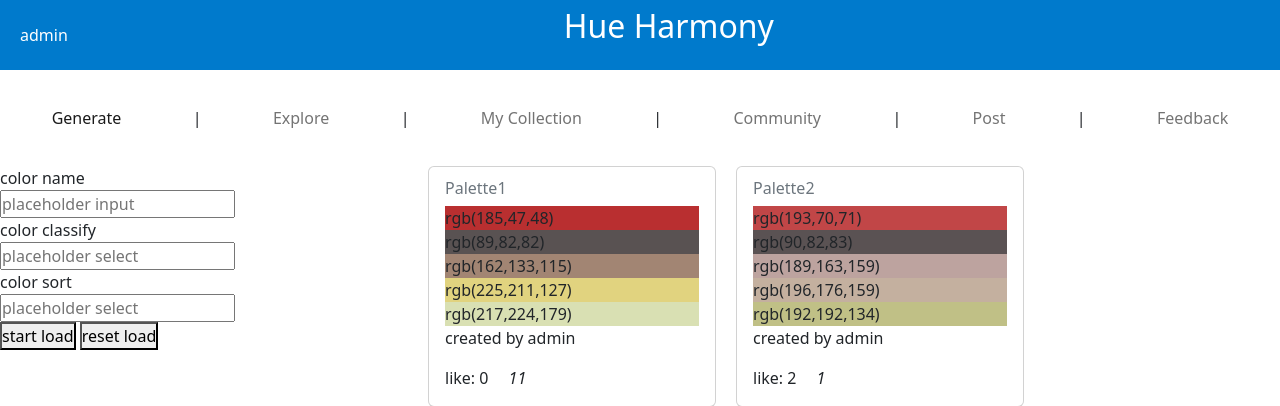
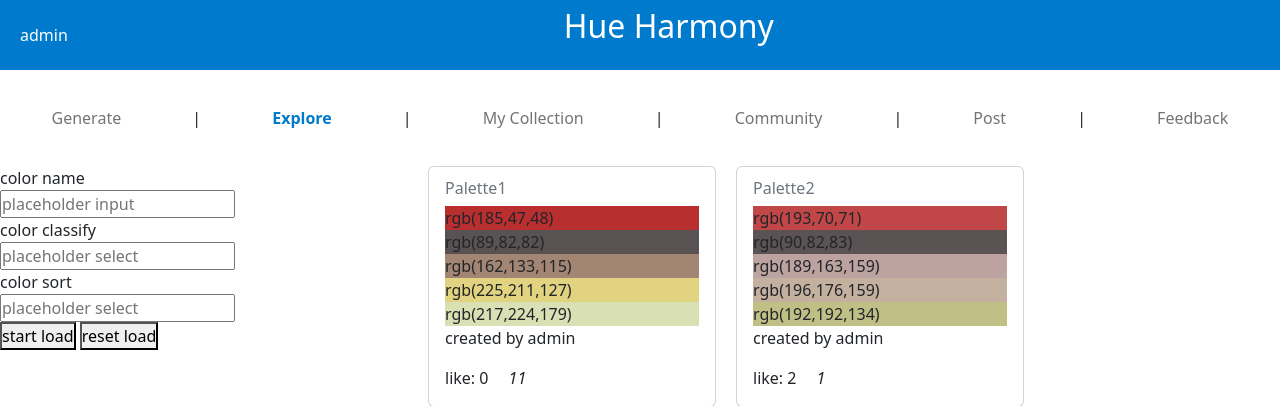
Before and after one commit to xiaomanlin6/ColouBackend, a Django app: page /home/ in a window 1280 px wide. Shown: the top 406 px of the page. Run offline with Django 4.2, Linux system fonts and the light colour scheme; a user stored in the database is signed in; data comes from the database, SQL or seed files in the repository; style sheets or scripts are compiled from the project's sources; parts of the project's set-up code (start-up, migrations or seed data) failed here and were passed over; some libraries are stand-ins or nearby versions.

Commit message:
header menu highlighting

```diff
--- a/film/static/css/home.scss
+++ b/film/static/css/home.scss
@@ -73,6 +73,11 @@
   align-items: center;
 }
 
+.active-link {
+  color: #007ACC;
+  font-weight: bold;
+}
+
 @media screen and (max-width: 900px) {
   .detail {
     display: flex;
--- a/film/templates/home.html
+++ b/film/templates/home.html
@@ -6,6 +6,14 @@
     <link rel="stylesheet" href="/static/elementui/theme-chalk/index.css">
     <link rel="stylesheet" href="/static/css/home.css">
     <link href="https://cdn.bootcdn.net/ajax/libs/twitter-bootstrap/5.2.3/css/bootstrap.min.css" rel="stylesheet">
+
+    <style>
+    .active-link {
+        color: #007ACC;
+        font-weight: bold;
+    }
+    </style>
+
 </head>
 
 <body>
@@ -46,42 +54,44 @@
         <div class="collapse navbar-collapse" id="navbarNav">
           <ul class="navbar-nav">
             <li class="nav-item">
-              <a class="nav-link active" aria-current="page" href="/color">Generate</a>
+              <a class="nav-link {% if request.path == '/color/' %}active-link{% endif %}" href="/color">Generate</a>
             </li>
             <li class="nav-item">
               |
             </li>
             <li class="nav-item">
-              <a class="nav-link" href="/home">Explore</a>
+              <a class="nav-link {% if request.path == '/home/' %}active-link{% endif %}" href="/home">Explore</a>
             </li>
             <li class="nav-item">
               |
             </li>
             <li class="nav-item">
-              <a class="nav-link" href="/collect">My Collection</a>
+              <a class="nav-link {% if request.path == '/collect/' %}active-link{% endif %}" aria-current="page" href="/collect">My Collection</a>
             </li>
             <li class="nav-item">
               |
             </li>
             <li class="nav-item">
-              <a class="nav-link" href="/sharing">Community</a>
+              <a class="nav-link {% if request.path == '/sharing/' %}active-link{% endif %}" href="/sharing">Community</a>
             </li>
             <li class="nav-item">
               |
             </li>
             <li class="nav-item">
-              <a class="nav-link" href="/release_share">Post</a>
+              <a class="nav-link {% if request.path == '/release_share/' %}active-link{% endif %}" href="/release_share">Post</a>
             </li>
             <li class="nav-item">
               |
             </li>
             <li class="nav-item">
-              <a class="nav-link" href="/feedback">Feedback</a>
+              <a class="nav-link {% if request.path == '/feedback/' %}active-link{% endif %}" href="/feedback">Feedback</a>
             </li>
           </ul>
         </div>
       </div>
     </nav>
+
+
 
     <el-container>
         <el-main>
```
Lines whose indentation alone changed are shown as unchanged.
